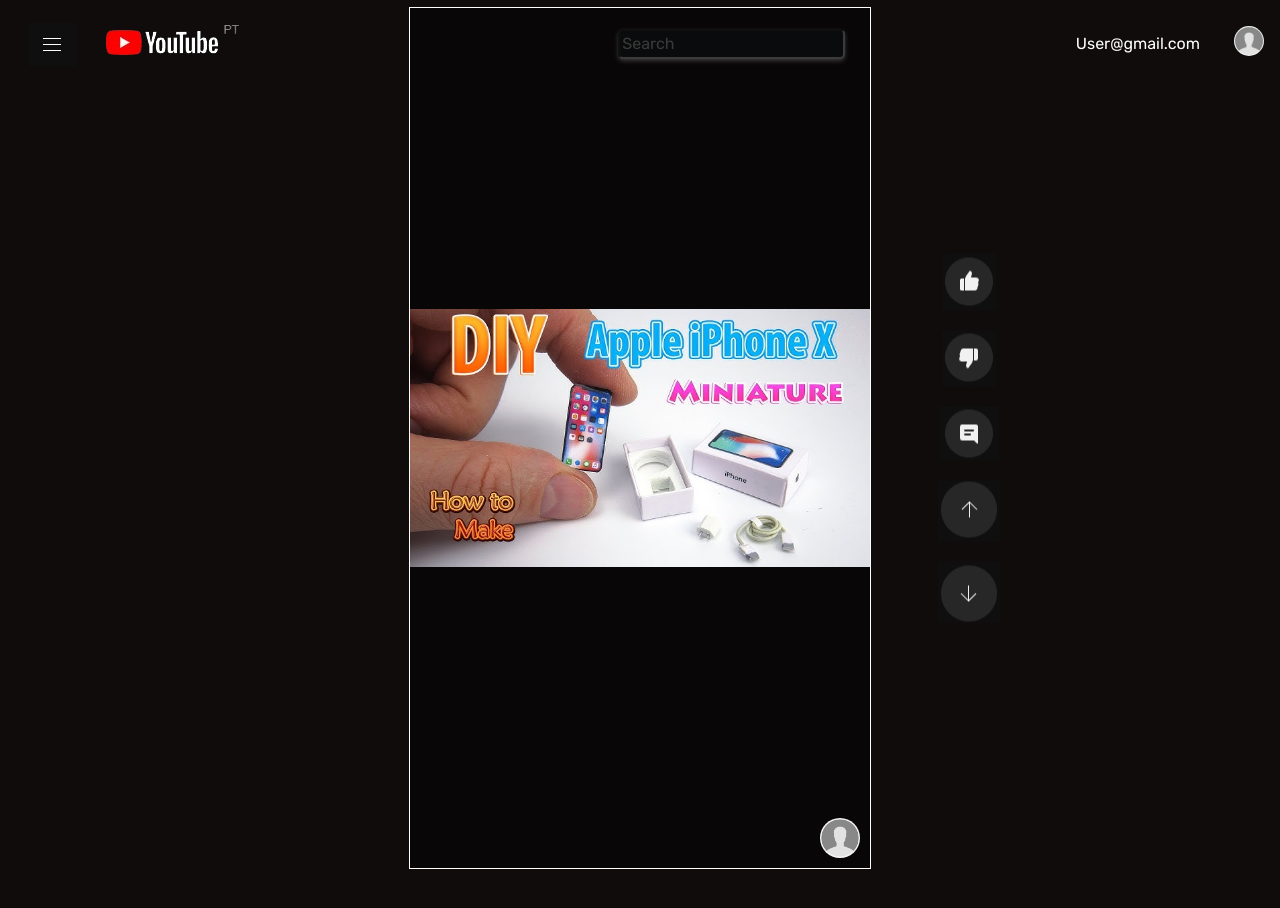
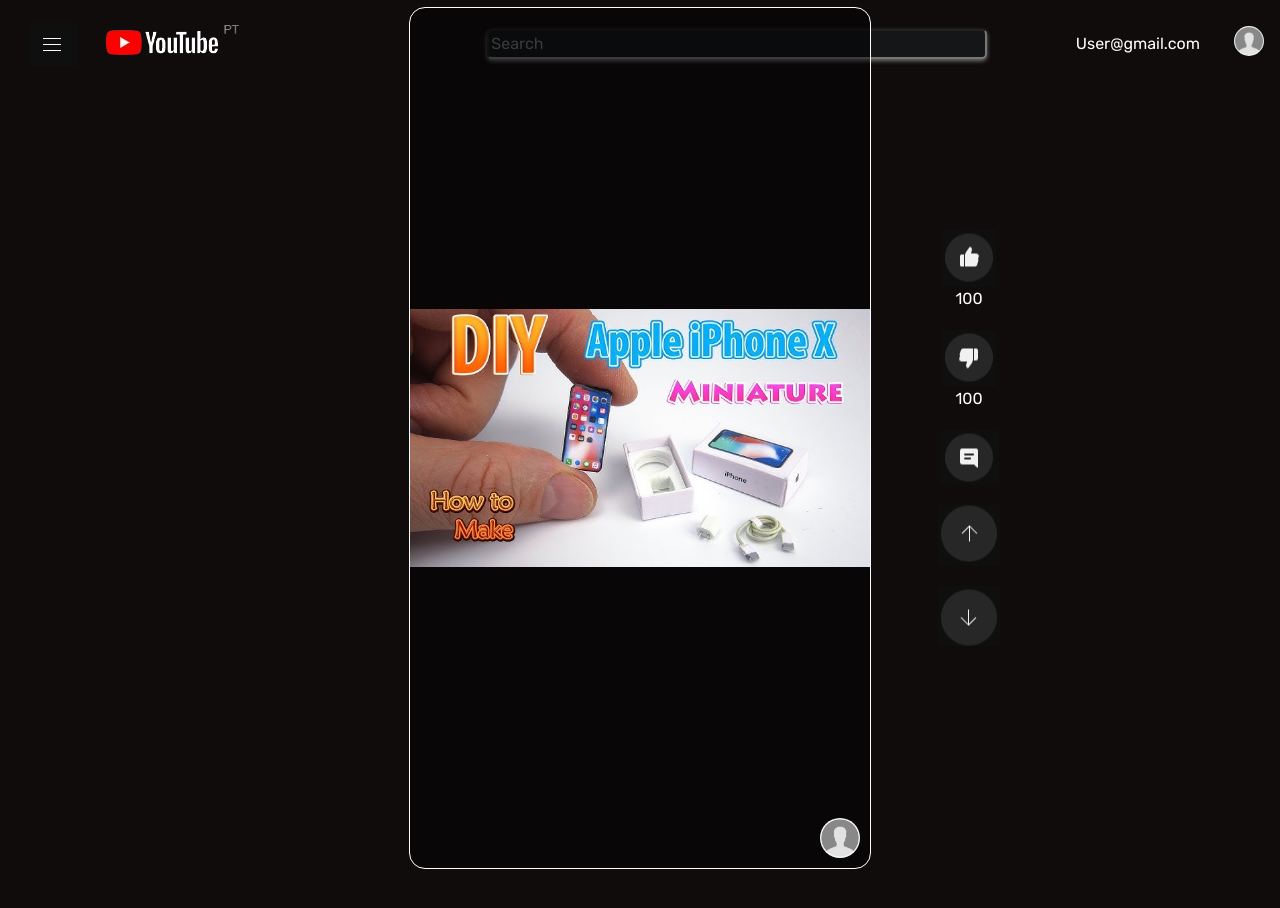
Before and after one commit to TUF322/React-YT, a React (Create React App) app: page /Shorts in a window 1280 px wide. Built offline with nearby package versions, Linux system fonts and the light colour scheme.

Commit message:
Short-3.0

```diff
--- a/src/index.css
+++ b/src/index.css
@@ -19,8 +19,6 @@
   .sidebar.active {
     left: 0;
   }
-
-
 
 
 
@@ -136,7 +134,7 @@
 }
 
 .navbar-brand {
-    padding-right: 250px;
+    padding-right: 190px;
     border-radius: 5px;
 }
 /* Updated styles for tags row */
@@ -319,7 +317,8 @@
     display: flex;
     justify-content: center; /* Horizontally center the content */
     align-items: center; /* Vertically center the content */
-    outline: 1px solid white; /* White outline around the darker area */
+    outline: 1px solid white;
+    border-radius: 15px;
     box-shadow: 0 0 10px rgba(255, 255, 255, 0);
     margin-bottom: 100px;
   }
@@ -375,3 +374,21 @@
     height: 40px;
     border-radius: 50%;
   }
+
+  .sd-buttonselected{
+    display: inline-block;
+    width: 90%;
+    padding: 10px 16px;
+    color: #fff;
+
+    background-color: #100c0c;
+    border-radius: 4px;
+    cursor: pointer;
+    text-decoration: none;
+    margin: 10px;
+
+  }
+
+  .nothere{
+    color: #fff;
+  }
--- a/src/navbar.js
+++ b/src/navbar.js
@@ -131,7 +131,7 @@
           <div className={`sidebar ${sidebarOpen ? 'active' : ''}`}>
             <h2 className="sd-header">Menu</h2>
             <ul>
-              <li className="sd-button">Inicio</li>
+              <li className="sd-button" style={{color:"#f70505"}}>Inicio</li>
 
               {/* Correctly use Link component */}
               <li className="sd-button">
--- a/src/pages/Shorts.js
+++ b/src/pages/Shorts.js
@@ -27,6 +27,8 @@
 const Shorts = () => {
   const [sidebarOpen, setSidebarOpen] = useState(false);
   const [currentImageIndex, setCurrentImageIndex] = useState(0);
+  const [likeCount, setLikeCount] = useState(100);
+  const [dislikeCount, setDislikeCount] = useState(100);
   const images = [Short1, Short2, Short3, Short4, Short5, Short6, Short7, Short8, Short9, Short10, Short11, Short12]; // Add more images as needed
 
   const toggleSidebar = () => {
@@ -39,6 +41,14 @@
 
   const handleUpClick = () => {
     setCurrentImageIndex((prevIndex) => (prevIndex === images.length - 1 ? 0 : prevIndex + 1));
+  };
+
+  const handleLikeClick = () => {
+    setLikeCount((prevCount) => prevCount + 1);
+  };
+
+  const handleDislikeClick = () => {
+    setDislikeCount((prevCount) => prevCount + 1);
   };
 
   return (
@@ -65,6 +75,7 @@
               type="search"
               placeholder="Search"
               aria-label="Search"
+              style={{width:"500px", borderRadius:"5px"}}
 
             />
           </form>
@@ -84,11 +95,11 @@
           <div className={`sidebar ${sidebarOpen ? 'active' : ''}`}>
             <h2 className="sd-header">Menu</h2>
             <ul>
-              <li className="sd-button">Inicio</li>
+              <li className="sd-button"><Link to="/" style={{color:"#fff"}}>Inicio</Link></li>
 
               {/* Correctly use Link component */}
-              <li className="sd-button">
-                <Link to="/Shorts">Shorts</Link>
+              <li className="sd-buttonselected">
+                <Link to="/Shorts" style={{color:"#f70505"}}>Shorts</Link>
               </li>
               <li className="sd-button">Suscripciones</li>
               <li className="separator"></li>
@@ -125,8 +136,16 @@
               </div>
             </div>
             <div className="buttons-container">
-              <button className="button"><img src={like} alt="Like" /></button>
-              <button className="button"><img src={dislike} alt="Dislike" /></button>
+            <button className="button" onClick={handleLikeClick}>
+                <img src={like} alt="Like" />
+                <br/>
+                <span style={{color:"#fff"}}>{likeCount}</span>
+              </button>
+              <button className="button" onClick={handleDislikeClick}>
+                <img src={dislike} alt="Dislike" />
+                <br/>
+                <span style={{color:"#fff"}}>{dislikeCount}</span>
+              </button>
               <button className="button"><img src={commentbutton} alt="Comment" /></button>
               <button className="button" onClick={handleUpClick}><img src={upbutton} alt="Up" /></button>
               <button className="button" onClick={handleDownClick}><img src={Downbutton} alt="Down" /></button>
--- a/src/pages/navbar.js
+++ b/src/pages/navbar.js
@@ -1,10 +1,11 @@
 import React, { useState } from 'react';
-import { Link } from 'react-router-dom'; // Import Link from react-router-dom
+import { Link } from 'react-router-dom';
 import logo from './bg-yt-logo.png';
 import userIcon from './userimg.png';
 import hamburgerBtn from './hamburger-btn2.png';
 import TagsRow from './TagsRow';
 import ThumbnailCard from './ThumbnailCard';
+import Shorts from './Shorts.js';
 import './index.css';
 import min1 from './min1.jpg';
 import min2 from './min2.jpg';
@@ -19,7 +20,6 @@
 import min11 from './min11.jpeg';
 import min12 from './min12.jpeg';
 
-// Function to generate a random number between min and max
 const getRandomNumber = (min, max) => {
   return Math.floor(Math.random() * (max - min + 1) + min);
 };
@@ -35,7 +35,7 @@
       imageUrl: getRandomImageUrl(),
       title: title,
       channelName: channel,
-      views: getRandomNumber(1000, 90000000).toLocaleString(),
+      views: getRandomNumber(1, 9).toLocaleString(),
     });
   }
 
@@ -87,10 +87,6 @@
     filterThumbnails(tag);
   };
 
-  const refreshPage = () => {
-    window.location.reload();
-  };
-
   return (
     <div className={`main-container ${sidebarOpen ? 'sidebar-active' : ''}`}>
       <nav className={`navbar navbar-expand-lg navbar-dark  ${sidebarOpen ? 'sidebar-active' : ''}`}>
@@ -117,6 +113,7 @@
               aria-label="Search"
               value={searchQuery}
               onChange={handleSearchChange}
+              style={{width:"500px", borderRadius:"5px"}}
             />
           </form>
           <ul className="navbar-nav ml-auto">
@@ -135,10 +132,11 @@
           <div className={`sidebar ${sidebarOpen ? 'active' : ''}`}>
             <h2 className="sd-header">Menu</h2>
             <ul>
-              <li className="sd-button">Inicio</li>
+              <li className="sd-button"><Link to="/" style={{color:"#f70505"}}>Inicio</Link></li>
 
+              {/* Correctly use Link component */}
               <li className="sd-button">
-                <Link to="/Shorts">Shorts</Link>
+                <Link to="/Shorts" style={{color:"#fff"}}>Shorts</Link>
               </li>
               <li className="sd-button">Suscripciones</li>
               <li className="separator"></li>
```
